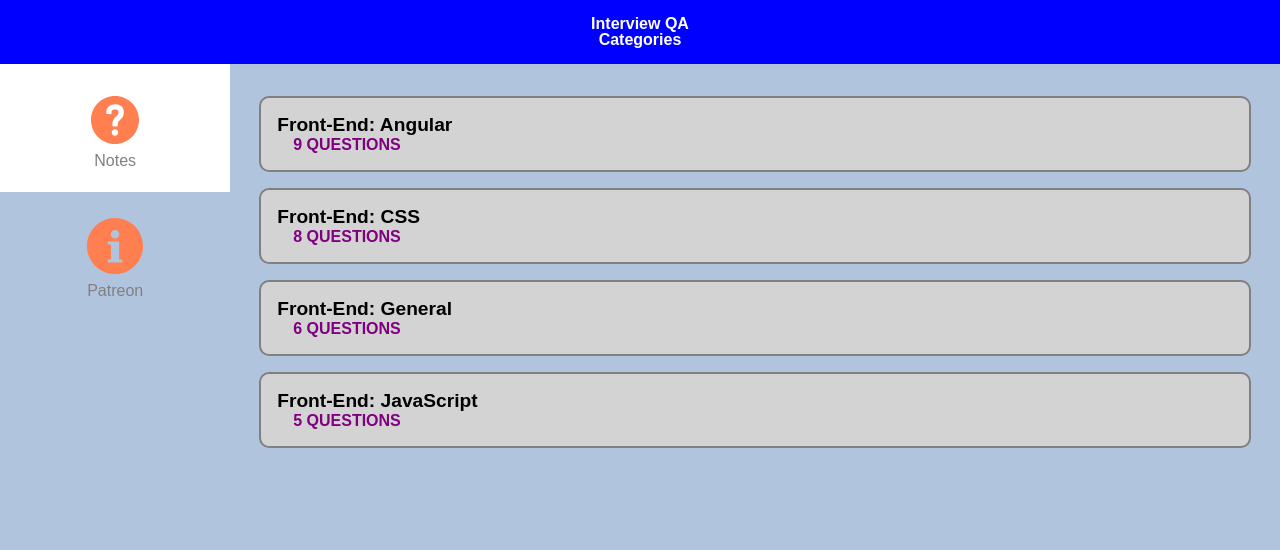
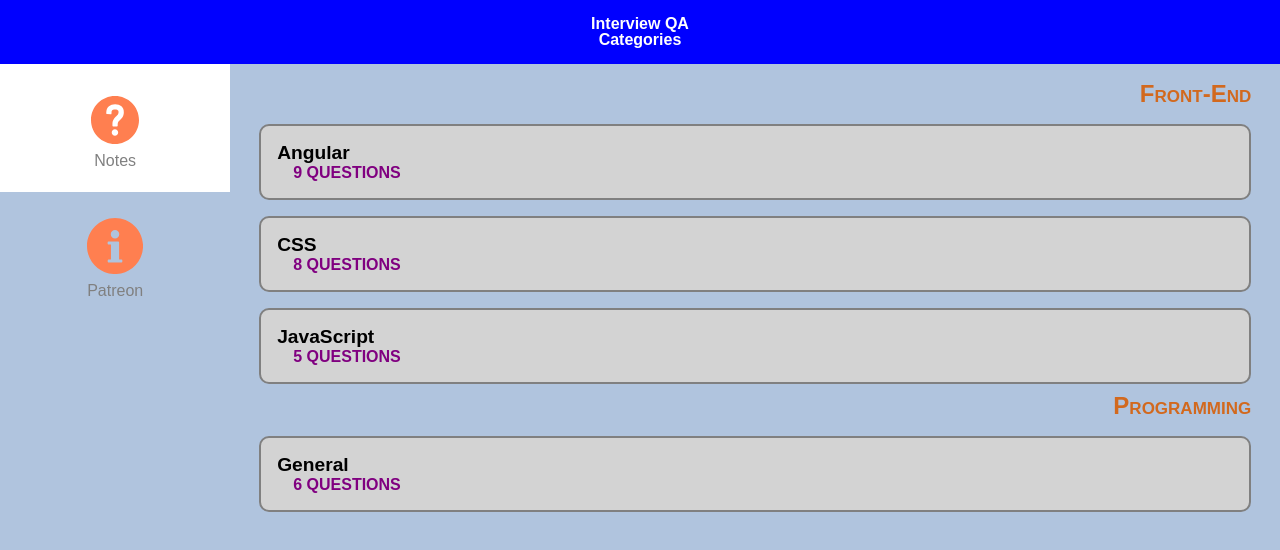
Before and after one commit to bob-fornal/interview-qa-application, a plain HTML site: page public/index.html in a window 1280 px wide. Drawn offline with Linux system fonts and the light colour scheme; some packages are replaced by stand-ins of ours.

Commit message:
major and minor categories

```diff
--- a/public/index.html
+++ b/public/index.html
@@ -51,6 +51,15 @@
         position: relative;
         width: 80vw;
       }
+    }
+
+    .major-category {
+      font-family: Arial;
+      font-size: 1.5rem;
+      font-weight: bold;
+      font-variant-caps: small-caps;
+      color: chocolate;
+      text-align: right;
     }
 
     .category {
@@ -144,18 +153,22 @@
     buildCategories();
 
     function buildCategories() {
-      const { order, data: categories } = storage.getAllCategories();
+      const { order, data } = storage.getAllCategories();
       const categoriesElement = document.getElementById('categories');
 
       let html = '';
-      for (let category of order) {
-        const data = categories[category.key];
+      for (let major in order) {
+        if (order.hasOwnProperty(major)) {
+          html += `<div class="major-category">${ data[major].name }</div>\n`;
+
+          for (let minor of order[major]) {
+            const minorData = data[major].minor[minor.key];
 
             html += `<div class="category btn default effect-jelena">\n`;
-        html += `  <div class="display" onclick="selectCategory('${ category.key }')">\n`;
-        html += `    <div class="name">${ data.name }</div>\n`;
+            html += `  <div class="display" onclick="selectCategory('${ major }', '${ minor.key }')">\n`;
+            html += `    <div class="name">${ minorData.name }</div>\n`;
             let countText = '';
-        const count = (typeof data.questions !== 'number') ? data.questions.length : data.questions;
+            const count = minorData.questions;
             if (count === 0) {
               countText = '(NO QUESTIONS)';
             } else if (count === 1) {
@@ -169,11 +182,14 @@
             html += `</div>\n`;
           }
 
+        }
+      }
+
       categoriesElement.innerHTML = html;
     }
 
-    function selectCategory(categoryName) {
-      storage.setActiveCategory(categoryName);
+    function selectCategory(major, minor) {
+      storage.setActiveCategory(major, minor);
       window.location.href = 'qa.html';
     }
 
--- a/public/storage.js
+++ b/public/storage.js
@@ -4,23 +4,37 @@ class Storage {
   }
   CATEGORYDATA() {
     let categoryData = {
-      angular: { name: "Front-End: Angular", questions: 9 },
-      css: { name: "Front-End: CSS", questions: 8 },
-      general: { name: "Front-End: General", questions: 6 },
-      javascript: { name: "Front-End: JavaScript", questions: 5 }
+      frontend: {
+        name: "Front-End",
+        minor: {
+          angular: { name: "Angular", questions: 9 },
+          css: { name: "CSS", questions: 8 },
+          javascript: { name: "JavaScript", questions: 5 }
+        }
+      },
+      programming: {
+        name: "Programming",
+        minor: {
+          general: { name: "General", questions: 6 }
+        }
+      }
     };
     return categoryData;
   }
   ORDERDATA() {
-    const data = this.CATEGORYDATA();
-    let categories = [];
-    for (let category in data) {
-      if (data.hasOwnProperty(category)) {
-        categories.push({ name: data[category].name, key: category });
+    const outerData = this.CATEGORYDATA();
+    const data = {};
+    for (let major in outerData) {
+      if (outerData.hasOwnProperty(major)) {
+        let categories = [];
+        const innerData = outerData[major].minor;
+        for (let minor in innerData) {
+          categories.push({ name: innerData[minor].name, key: minor });
+        }
+        data[major] = categories.sort(this.sortCompareCategory.bind(this));
       }
     }
-    categories = categories.sort(this.sortCompareCategory.bind(this));
-    return categories;
+    return data;
   }
 
   sortCompareCategory(a, b) {
@@ -56,8 +70,8 @@ class Storage {
   getAllCategories() {
     return { order: this.ORDERDATA(), data: this.CATEGORYDATA() };
   }
-  setActiveCategory(key) {
-    this.setItem(this.ACTIVECATEGORY(), key);
+  setActiveCategory(major, minor) {
+    this.setItem(this.ACTIVECATEGORY(), { major, minor });
   }
   getActiveCategory() {
     const active = this.getItem(this.ACTIVECATEGORY());
@@ -65,6 +79,6 @@ class Storage {
   }
   getActiveCategoryData() {
     const active = this.getItem(this.ACTIVECATEGORY());
-    return this.CATEGORYDATA()[active];
+    return this.CATEGORYDATA()[active.major].minor[active.minor];
   }
 }
```
Also changed, not shown: public/qa.html (+1 -1 lines), public/service-worker.js (+5 -5 lines), public/templates/frontend-angular.html (renamed from public/templates/angular.html), public/templates/frontend-css.html (renamed from public/templates/css.html), public/templates/frontend-javascript.html (renamed from public/templates/javascript.html), public/templates/programming-general.html (renamed from public/templates/general.html). Lines whose indentation alone changed are shown as unchanged.
